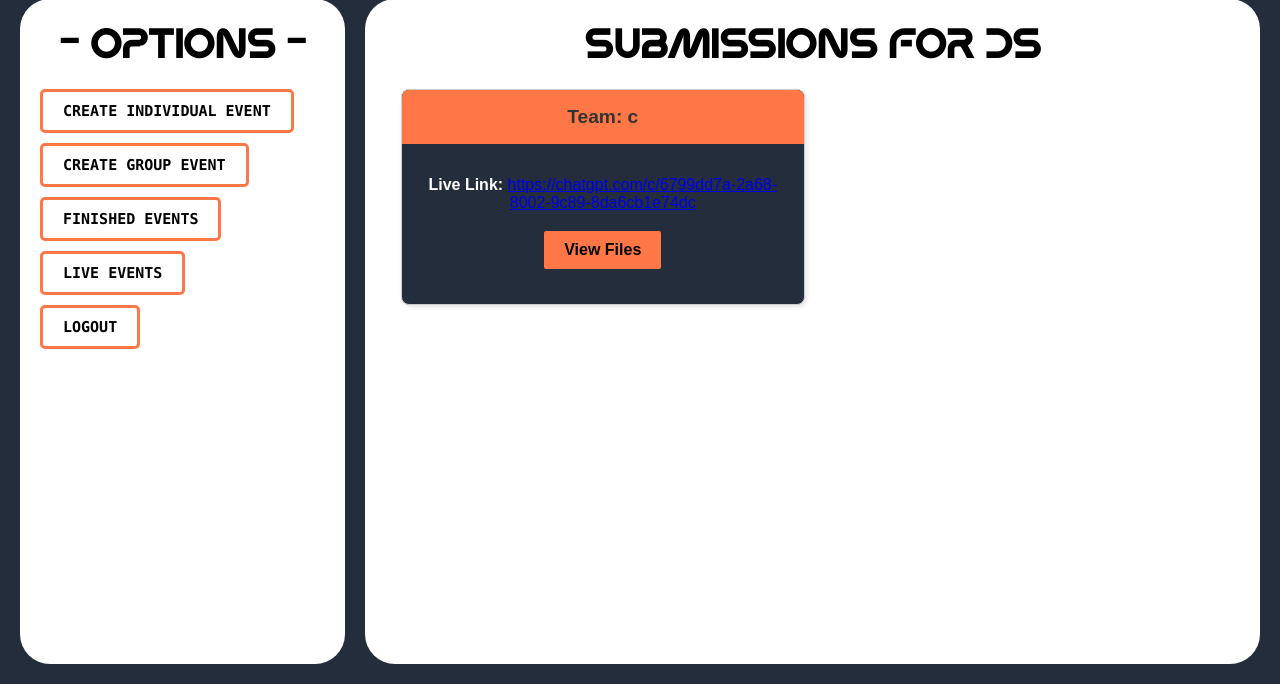
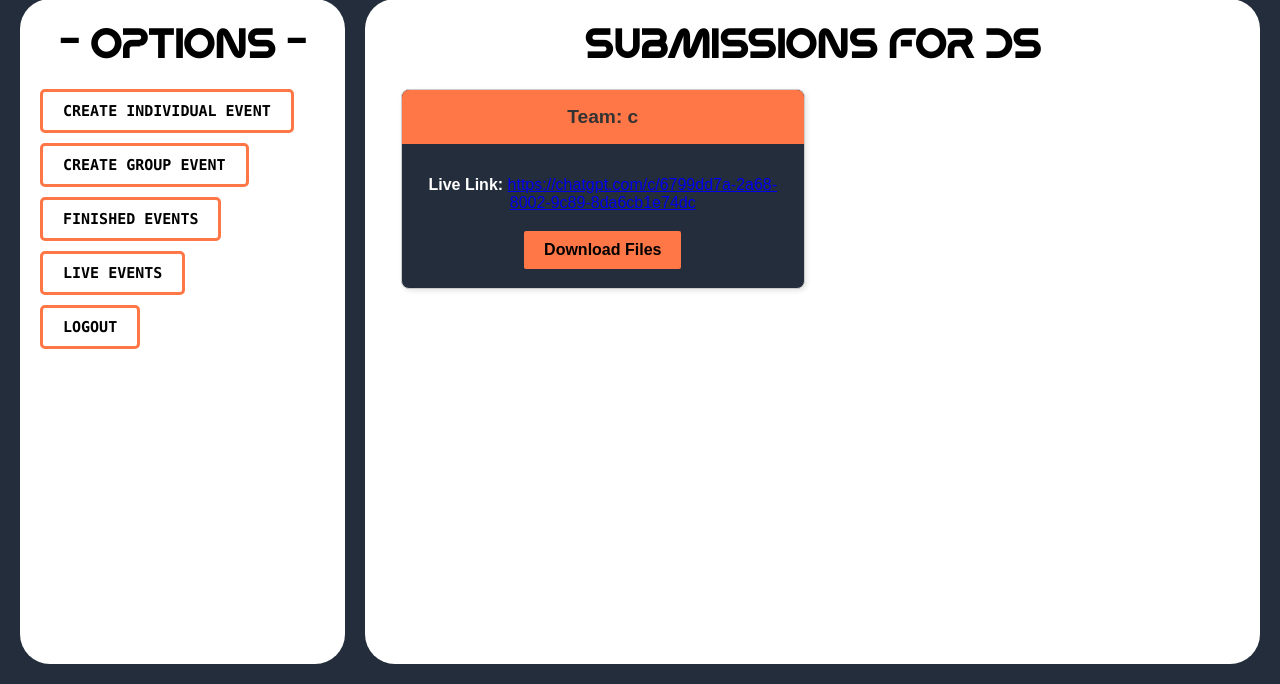
Before and after one commit to Shijin1111/HackersBridge, a Django app: page /host/event/2/submissions/ in a window 1280 px wide. Shown: the part 116-800 px from the top of the page. Run offline with Django 5.2, Linux system fonts and the light colour scheme; a user stored in the database is signed in; data comes from the database, SQL or seed files in the repository; both versions use the stored data as it was after the commit.

Commit message:
project submission done

```diff
--- a/HackersBridge/settings.py
+++ b/HackersBridge/settings.py
@@ -113,14 +113,12 @@ LANGUAGE_CODE = 'en-us'
 TIME_ZONE = 'Asia/Kolkata'
 USE_TZ = True
 
-
+# settings.py
 import os
 
-# Other settings...
-
+BASE_DIR = Path(__file__).resolve().parent.parent
 MEDIA_URL = '/media/'
 MEDIA_ROOT = os.path.join(BASE_DIR, 'media')
-
 
 
 # Static files (CSS, JavaScript, Images)
--- a/HackersBridge/urls.py
+++ b/HackersBridge/urls.py
@@ -14,6 +14,8 @@ Including another URLconf
     1. Import the include() function: from django.urls import include, path
     2. Add a URL to urlpatterns:  path('blog/', include('blog.urls'))
 """
+from django.conf import settings
+from django.conf.urls.static import static
 from django.contrib import admin
 from django.urls import path, include
 from accounts import views as accounts_views
@@ -27,3 +29,6 @@ urlpatterns = [
     path('host/', include('host.urls')),
     path('competitor/', include('competitor.urls')),
 ]
+
+if settings.DEBUG:
+    urlpatterns += static(settings.MEDIA_URL, document_root=settings.MEDIA_ROOT)
--- a/host/urls.py
+++ b/host/urls.py
@@ -10,6 +10,7 @@ urlpatterns = [
     path('finished_group_events/', views.finished_group_events, name='finished_group_events'),
     path('live-events/', views.live_events, name='live_events'),
     path('event/<int:event_id>/submissions/', views.view_submissions, name='view_submissions'),
+    path('download/<int:file_id>/', views.download_file, name='download_file'),
     path('logout/', views.logout_view, name='logout'),
 ]
 
--- a/host/views.py
+++ b/host/views.py
@@ -71,3 +71,16 @@ def view_submissions(request, event_id):
         'event': event,
         'submissions': submissions
     })
+
+from django.shortcuts import get_object_or_404
+from django.http import FileResponse
+from .models import File
+
+def download_file(request, file_id):
+    # Retrieve the file instance by its ID
+    file_instance = get_object_or_404(File, id=file_id)
+
+    # Open the file and return it as a response for download
+    response = FileResponse(open(file_instance.file.path, 'rb'))
+    response['Content-Disposition'] = f'attachment; filename="{file_instance.file.name}"'
+    return response
--- a/templates/host/view_submissions.html
+++ b/templates/host/view_submissions.html
@@ -20,14 +20,7 @@
                     </p>
 
                     <div style="text-align: center; margin-top: 16px;">
-                        <a href="#" class="btn-like" data-submission-id="{{ submission.id }}" onclick="showFiles({{ submission.id }})">View Files</a>
-                    </div>
-
-                    <!-- Hidden Files Section -->
-                    <div id="files-container-{{ submission.id }}" style="display:block; margin-top: 16px;">
-                        {% for file in submission.files.all %}
-                            <p><a href="{{ file.file.url }}" download>{{ file.file.name }}</a></p>
-                        {% endfor %}
+                        <a href="{% url 'host:download_file' submission.files.first.id %}" class="btn-like">Download Files</a>
                     </div>
                 </div>
             </div>
@@ -37,14 +30,3 @@
     <p style="text-align: center;">No submissions yet.</p>
 {% endif %}
 {% endblock %}
-
-<script>
-    function showFiles(submissionId) {
-        const filesContainer = document.getElementById('files-container-' + submissionId);
-        if (filesContainer.style.display === 'none') {
-            filesContainer.style.display = 'block';
-        } else {
-            filesContainer.style.display = 'none';
-        }
-    }
-</script>
```
Also changed, not shown: db.sqlite3, 1 other file.
